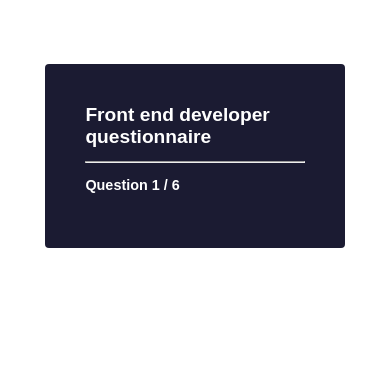
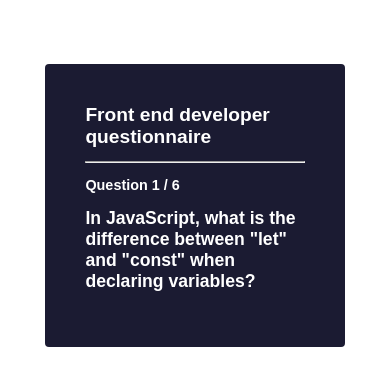
Before and after one commit to tsmjohnpascual/questionnaire, a React (Vite) app: page / in a window 390 px wide. Shown: the top 386 px of the page. Built offline with nearby package versions, Linux system fonts and the light colour scheme.

Commit message:
add subtitle component for questions

```diff
--- a/src/components/Questionnaire/Questionnaire.jsx
+++ b/src/components/Questionnaire/Questionnaire.jsx
@@ -1,9 +1,11 @@
 import React from 'react'
 import { useState } from 'react'
 import Progress from '../Progress/Progress'
+import Subtitle from '../common/Subtitle/Subtitle'
 
 const Questionnaire = ({ questions }) => {
     const [currentQuestion, setCurrentQuestion] = useState(0)
+    const { question, answers } = questions[currentQuestion]
 
     return (
         <>
@@ -11,6 +13,7 @@ const Questionnaire = ({ questions }) => {
                 currentQuestion={currentQuestion}
                 questions={questions}
             />
+            <Subtitle>{question}</Subtitle>
         </>
     )
 }
--- /dev/null
+++ b/src/components/common/Subtitle/Subtitle.css
@@ -0,0 +1,11 @@
+@media screen and (max-width: 758px) {
+    h2 {
+        font-size: 1.3rem;
+    }
+}
+
+@media screen and (max-width: 594px) {
+    h2 {
+        font-size: 1.1rem;
+    }
+}
--- /dev/null
+++ b/src/components/common/Subtitle/Subtitle.jsx
@@ -0,0 +1,12 @@
+import React from 'react'
+import './Subtitle.css'
+
+const Subtitle = ({ children }) => {
+  return (
+    <h2>
+        {children}
+    </h2>
+  )
+}
+
+export default Subtitle
```
